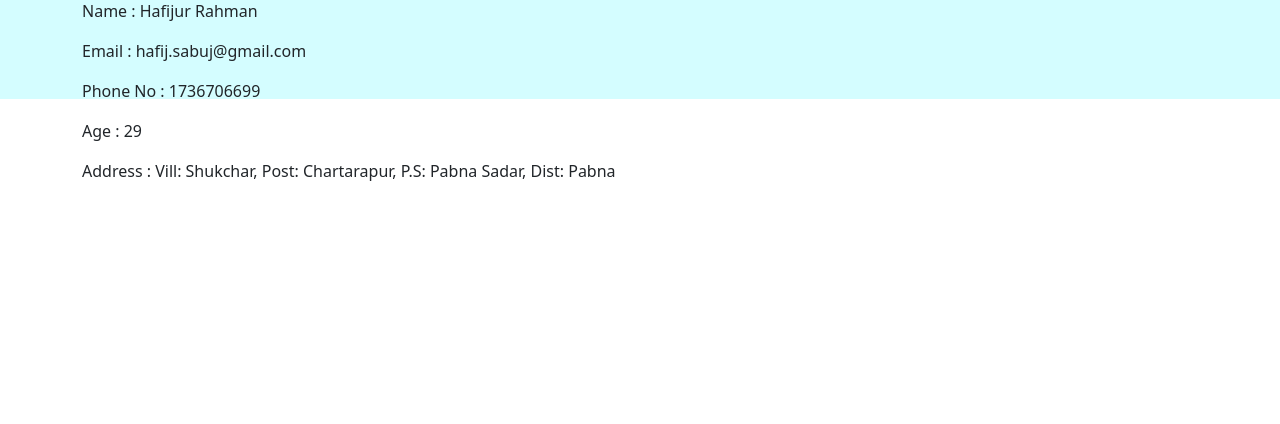
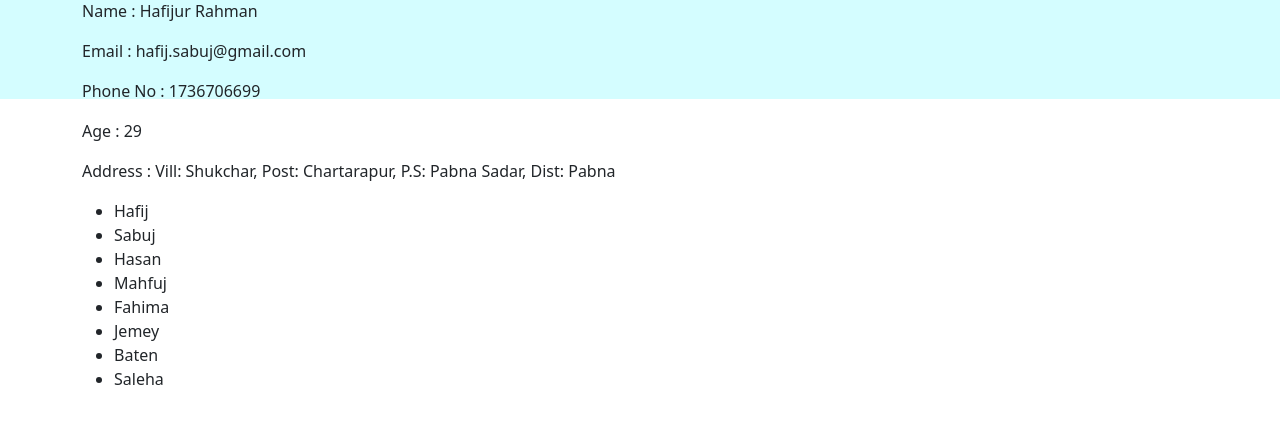
Before and after one commit to hafij15/django, a Django app: page /employee/profile/ in a window 1280 px wide. Shown: the part 157-581 px from the top of the page. Run offline with Django 3.2, Linux system fonts and the light colour scheme.

Commit message:
Pass list value from view to profile and showing as list using for loop.

```diff
--- a/portfolio/employee/views.py
+++ b/portfolio/employee/views.py
@@ -15,5 +15,6 @@ def profile(request):
         'phone' : 1736706699,
         'age' : 29,
         'address' : "Vill: Shukchar, Post: Chartarapur, P.S: Pabna Sadar, Dist: Pabna",
+        'friends_name' : ['Hafij', 'Sabuj', 'Hasan', 'Mahfuj', 'Fahima', 'Jemey', 'Baten', 'Saleha']
     }
     return render(request, 'employee/profile.html', emp_details)
--- a/portfolio/templates/employee/profile.html
+++ b/portfolio/templates/employee/profile.html
@@ -16,6 +16,12 @@
             <p>Phone No : {{ phone }}</p>
             <p>Age      : {{ age }}</p>
             <p>Address  : {{ address }}</p>
+
+            <ul class="list">
+                {% for emp_friends in friends_name %}
+                <li class="list-item">{{ emp_friends }}</li>
+                {% endfor %}
+            </ul>
         </div>
     </div>
 {% endblock %}
```
